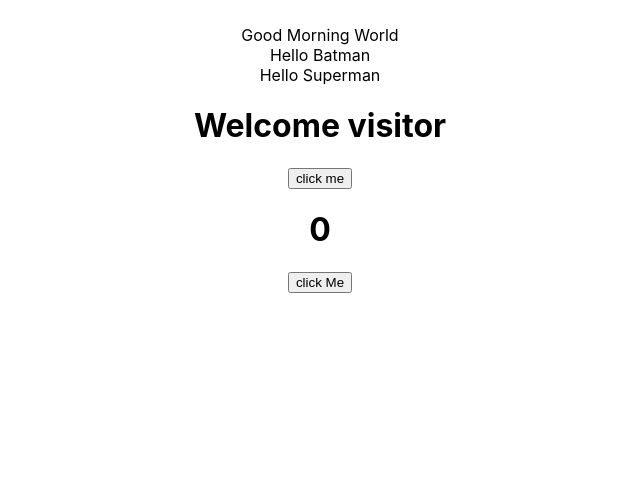
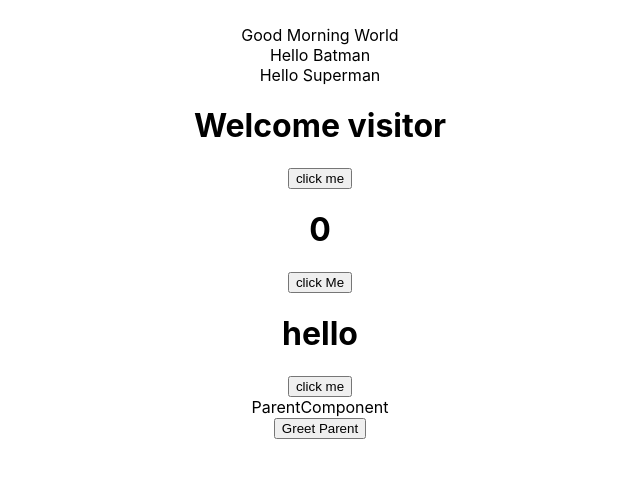
Before and after one commit to renu28choudhary/ReactPratice23, a React (Create React App) app in the folder react-pratice/: page / in a window 1280 px wide. Shown: the top 478 px of the page, without its empty margins (320-960 px from the left). Built offline with nearby package versions, Linux system fonts and the light colour scheme.

Commit message:
Adding event bind

```diff
--- a/react-pratice/src/App.js
+++ b/react-pratice/src/App.js
@@ -3,6 +3,8 @@ import './App.css';
 import Greet from './Greet';
 import Message from './Message';
 import Counter from './Counter';
+import EventBindClass from './EventBindClass';
+import ParentComponent from './ParentComponent';
 
 function App() {
   return (
@@ -12,6 +14,8 @@ function App() {
       <Greet name="Superman"/>
       <Message />
       <Counter/>
+      <EventBindClass/>
+      <ParentComponent/>
     </div>
   );
 }
--- /dev/null
+++ b/react-pratice/src/ChildCompo.js
@@ -0,0 +1,12 @@
+import React from 'react'
+
+function ChildCompo(props) {
+  const {greetHandler}= props
+  return (
+    <div>
+      <button onClick={()=>greetHandler("child")}>Greet Parent</button>
+    </div>
+  )
+}
+
+export default ChildCompo
--- /dev/null
+++ b/react-pratice/src/EventBindClass.js
@@ -0,0 +1,27 @@
+import React, { Component } from "react";
+
+class EventBindClass extends Component {
+  constructor(props) {
+    super(props);
+
+    this.state = {
+      message: "hello",
+    };
+  }
+
+  handleClick = () => {
+    this.setState({
+      message: "GoodBye",
+    });
+  };
+  render() {
+    return (
+      <div>
+        <h1>{this.state.message}</h1>
+        <button onClick={this.handleClick}>click me</button>
+      </div>
+    );
+  }
+}
+
+export default EventBindClass;
--- /dev/null
+++ b/react-pratice/src/ParentComponent.js
@@ -0,0 +1,25 @@
+import React, { Component } from 'react'
+import ChildCompo from './ChildCompo'
+ class ParentComponent extends Component {
+  constructor(props) {
+    super(props)
+
+    this.state = {
+       parentName: 'Renu'
+    }
+  }
+
+  greetParent=(childName)=>{
+    alert(`Hello ${this.state.parentName}From ${childName}`)
+  }
+
+  render() {
+    return (
+      <div>ParentComponent
+        <ChildCompo greetHandler={this.greetParent}/>
+      </div>
+    )
+  }
+}
+
+export default ParentComponent
```
